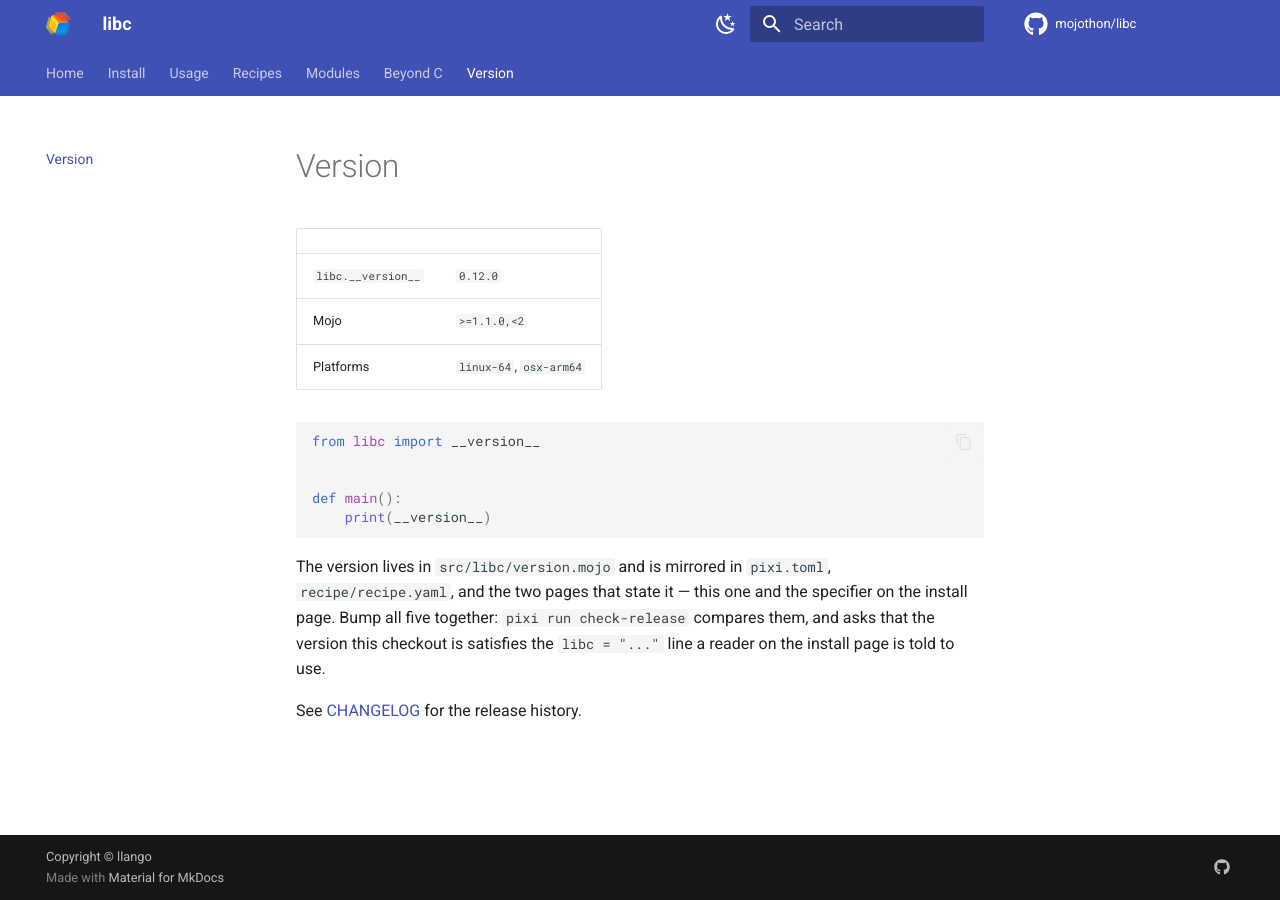
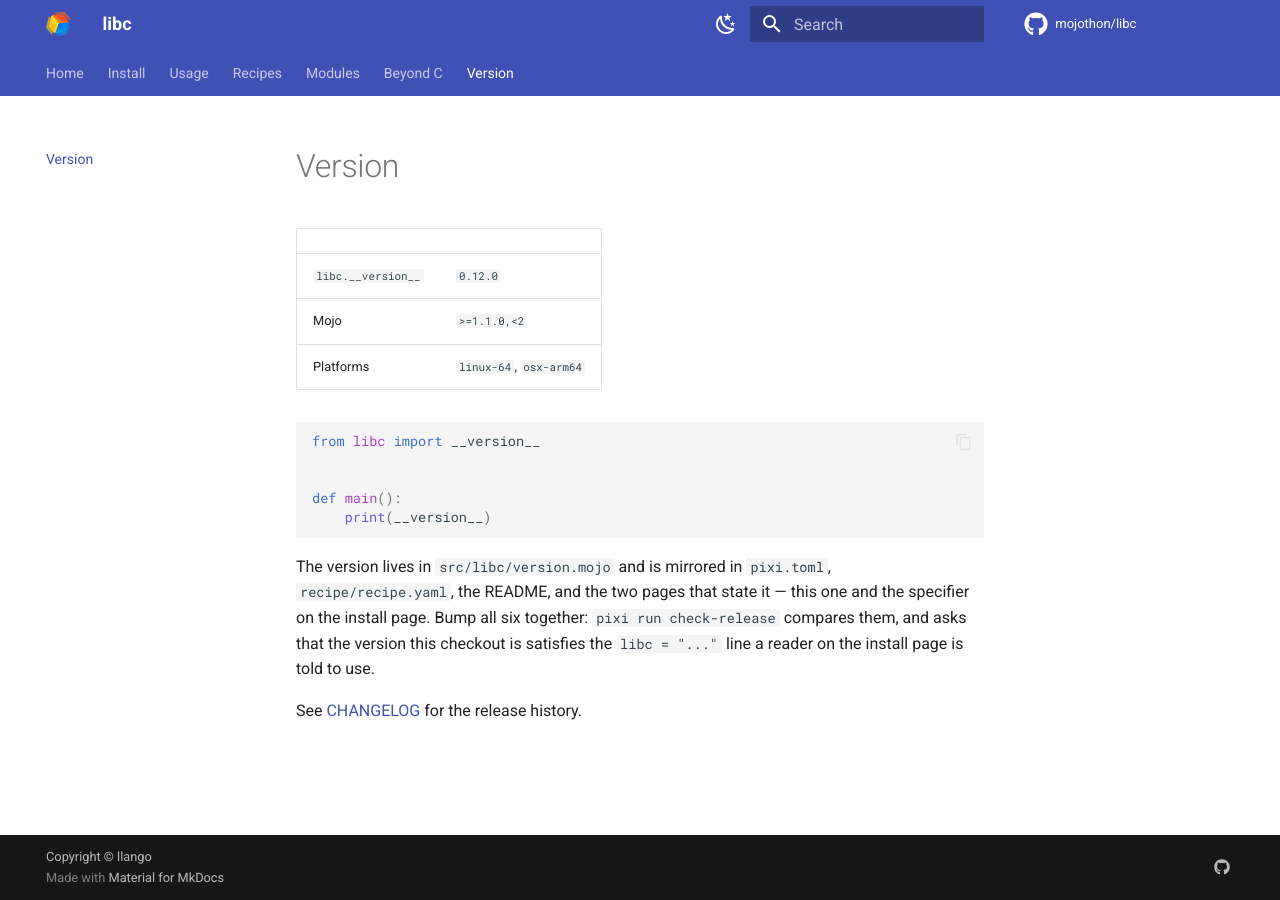
Before and after one commit to mojothon/libc, an MkDocs documentation site: the page built from docs/version.md, in a window 1280 px wide. Built offline with MkDocs 1.6.1 and Material for MkDocs 9.7.7, drawn with Linux system fonts in a browser that asks for light colours; comment, search, counter and statistics services are not loaded.

Commit message:
fix(docs): the README was ten releases behind, and nothing read it
The front page said `0.2.0` while the package said `0.12.0`. It went
unnoticed for the least interesting reason there is: nothing looked at it.
`check-release` compared five places against each other, all five agreed,
and the one a stranger reads first was not among them.

The version is now read out of `README.md` like the other five, and so is the
Mojo range beside it, which had never been compared anywhere — a constraint
written on the front page and in four other places, with only four of them
checked. Breaking each of the three things this can get wrong (the number,
the range, the line going missing) fails the run with the file named and both
answers shown; all three were tried before this was committed.

````diff
--- a/docs/version.md
+++ b/docs/version.md
@@ -15,10 +15,10 @@
 ```
 
 The version lives in `src/libc/version.mojo` and is mirrored in `pixi.toml`,
-`recipe/recipe.yaml`, and the two pages that state it — this one and the
-specifier on the install page. Bump all five together: `pixi run check-release`
-compares them, and asks that the version this checkout is satisfies the
-`libc = "..."` line a reader on the install page is told to use.
+`recipe/recipe.yaml`, the README, and the two pages that state it — this one
+and the specifier on the install page. Bump all six together: `pixi run
+check-release` compares them, and asks that the version this checkout is
+satisfies the `libc = "..."` line a reader on the install page is told to use.
 
 See [CHANGELOG](https://github.com/mojothon/libc/blob/main/CHANGELOG.md) for
 the release history.
````
Also changed, not shown: CHANGELOG.md (+12 -0 lines), README.md (+3 -1 lines), 1 other file.
